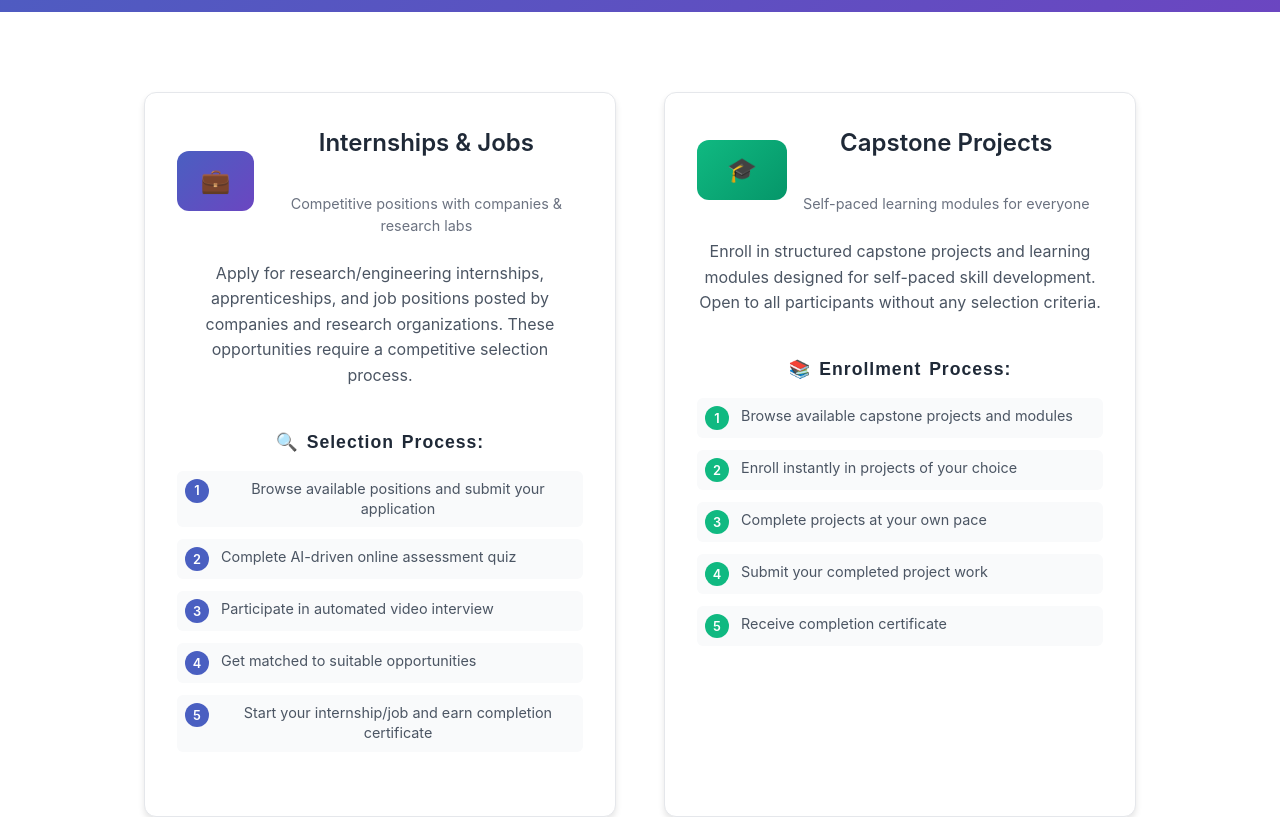
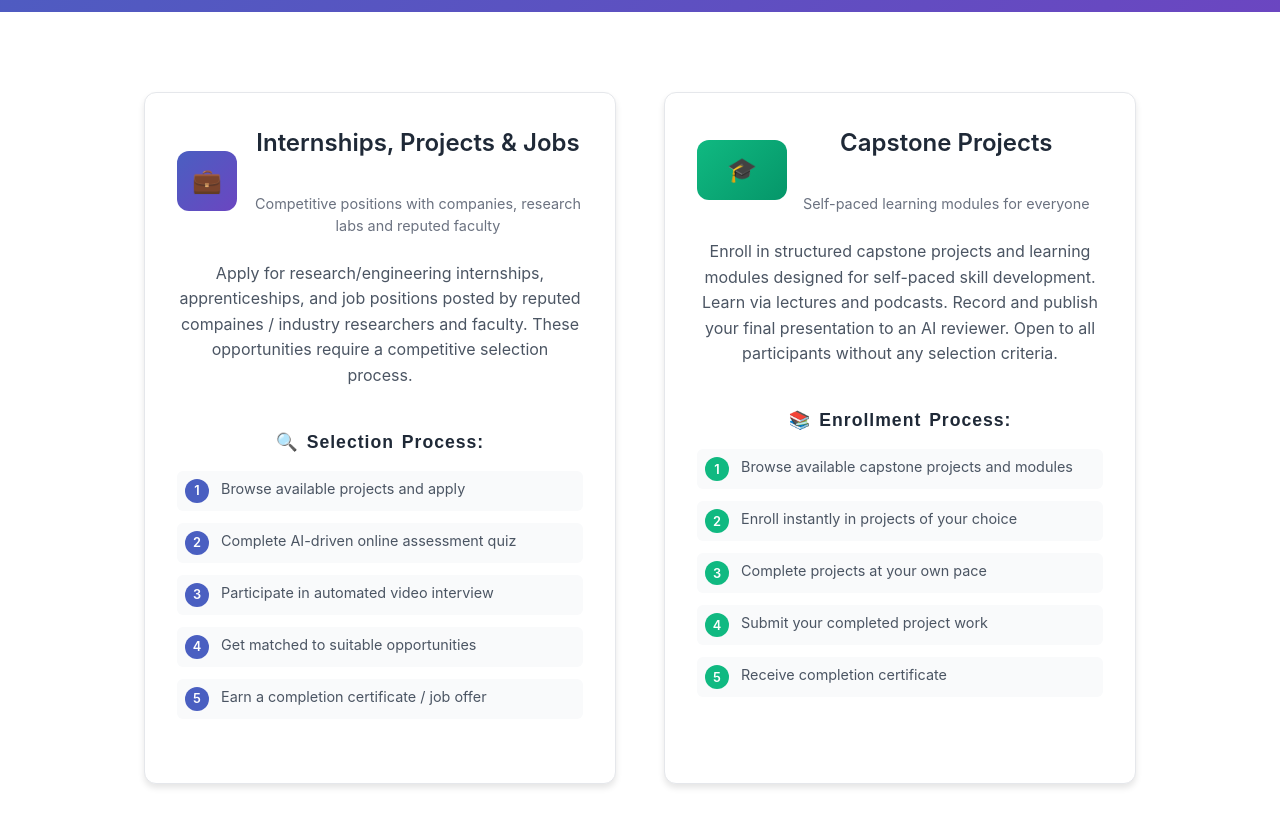
Before and after one commit to gmshroff/icapp-home, a React (Create React App) app: page / in a window 1280 px wide. Shown: the part 440-1257 px from the top of the page. Built offline with nearby package versions, Linux system fonts and the light colour scheme.

Commit message:
Messaging updated

```diff
--- a/src/App.js
+++ b/src/App.js
@@ -96,12 +96,12 @@ const MainContent = () => {
                 <div className="offering-header">
                     <div className="offering-icon internships-icon">💼</div>
                     <div>
-                        <h2 className="offering-title">Internships & Jobs</h2>
-                        <p className="offering-subtitle">Competitive positions with companies & research labs</p>
+                        <h2 className="offering-title">Internships, Projects & Jobs</h2>
+                        <p className="offering-subtitle">Competitive positions with companies, research labs and reputed faculty</p>
                     </div>
                 </div>
                 <p className="offering-description">
-                    Apply for research/engineering internships, apprenticeships, and job positions posted by companies and research organizations. These opportunities require a competitive selection process.
+                    Apply for research/engineering internships, apprenticeships, and job positions posted by reputed compaines / industry researchers and faculty. These opportunities require a competitive selection process.
                 </p>
 
                 <div className="process-steps">
@@ -109,7 +109,7 @@ const MainContent = () => {
                     <ol className="step-list">
                         <li className="step-item">
                             <span className="step-number">1</span>
-                            <span className="step-text">Browse available positions and submit your application</span>
+                            <span className="step-text">Browse available projects and apply</span>
                         </li>
                         <li className="step-item">
                             <span className="step-number">2</span>
@@ -125,7 +125,7 @@ const MainContent = () => {
                         </li>
                         <li className="step-item">
                             <span className="step-number">5</span>
-                            <span className="step-text">Start your internship/job and earn completion certificate</span>
+                            <span className="step-text">Earn a completion certificate / job offer</span>
                         </li>
                     </ol>
                 </div>
@@ -143,7 +143,8 @@ const MainContent = () => {
                     </div>
                 </div>
                 <p className="offering-description">
-                    Enroll in structured capstone projects and learning modules designed for self-paced skill development. Open to all participants without any selection criteria.
+                    Enroll in structured capstone projects and learning modules designed for self-paced skill development. Learn via lectures and podcasts. Record and publish your final presentation to an AI reviewer.
+                    Open to all participants without any selection criteria.
                 </p>
 
                 <div className="process-steps">
@@ -190,7 +191,7 @@ const MainContent = () => {
         </div>
         <div className="upcoming-sessions">
             <h3>Upcoming Sessions</h3>
-            <p className="session-info">Summer: May - Jul 2025 (Internship Applications Closed)</p>
+            <p className="session-info">Fall: Aug - Nov 2025 (Applications Opening Soon)</p>
         </div>
 
         <div className="companies-section">
```
